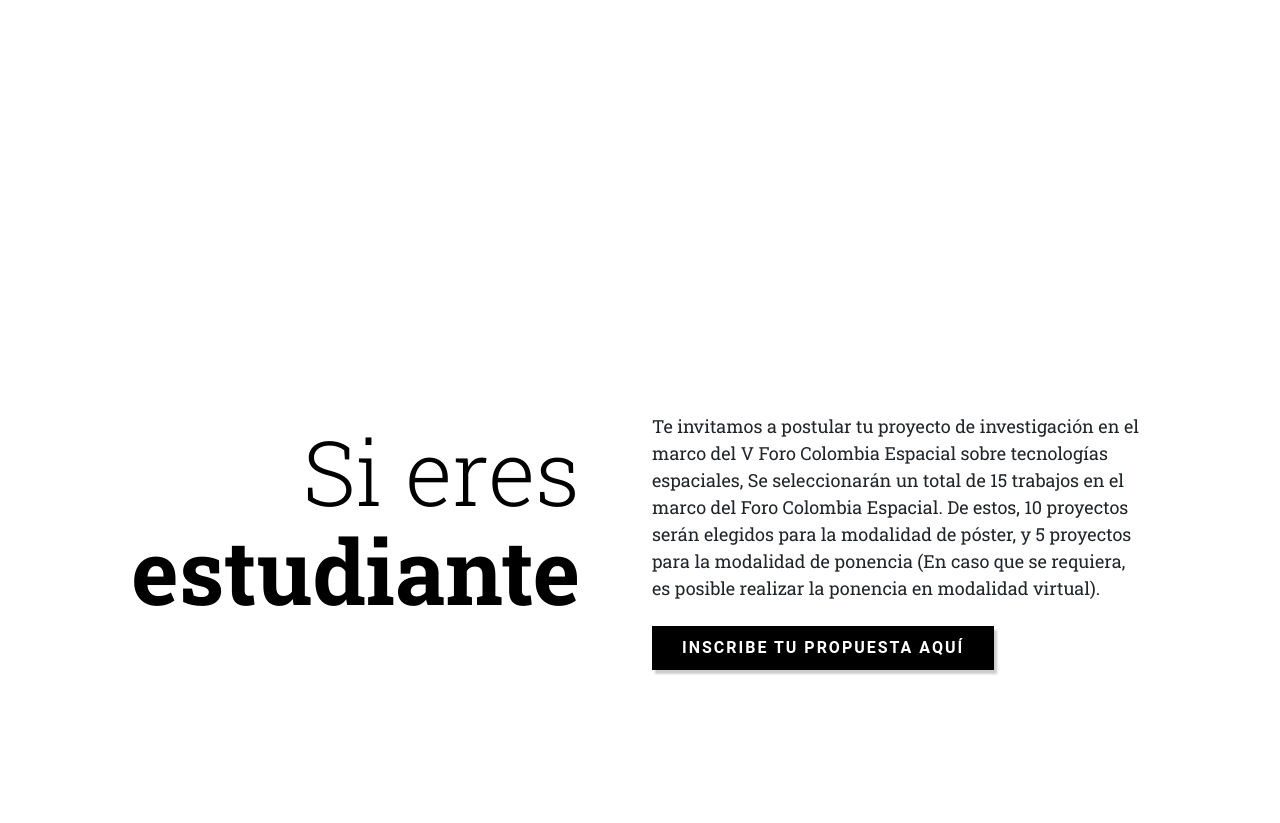
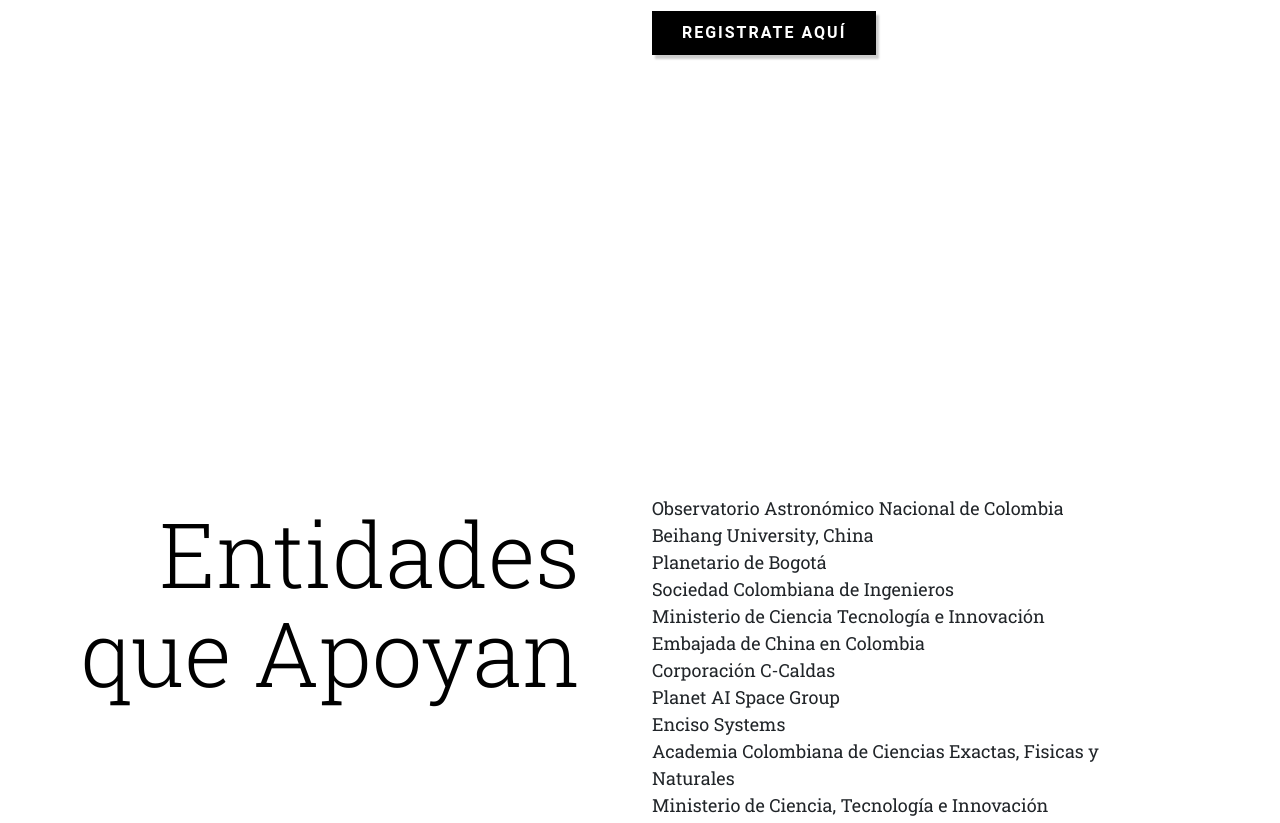
Before and after one commit to astronomiaoan/encuentrooan, a plain HTML site: page index.html in a window 1280 px wide. Shown: the part 2580-3403 px from the top of the page. Drawn offline with nearby package versions, Linux system fonts and the light colour scheme; a script that the page names is missing.

Commit message:
Update index.html

```diff
--- a/index.html
+++ b/index.html
@@ -104,7 +104,7 @@
                 </div>
                 <div class="col-lg-6 section-3-inner-col-right text-center">
                     <div class="primary-heading section-3-heading text-lg-end">
-                       Observatorio Astronómico <br>Nacional de Colombia <br> <span class="fw-bold"></span>
+                       Observatorio Astronómico <br>Nacional de Colombia <br> <span class="fw-bold"><br></span>
                     </div>
                     <div class="section-3-image-right text-lg-start">
                         <img src="./images/afiche2.png" class="img-fluid sec3-images sec3-img-right" alt="">
@@ -152,39 +152,6 @@ Este evento promete ser una oportunidad única para aprender de los avances más
                 </div>
             </div>
         </section>
-
-
-  <!-- SECCIÓN N° 4 -->
-        <section class="container-fluid section-4">
-            <div class="row">
-                <div class="col-lg-6">
-                    <div class="section-4-left text-center text-lg-end pe-0 pe-lg-5">
-                        <br>
-                        <span class="section-4-heading text__light">Si eres </span>
-                        <span class="section-4-heading text__light"></span>
-                        <span class="section-4-heading-bold fw-bolder">estudiante</span>
-                    </div>
-                </div>
-                <div class="col-lg-6">
-                    <div class="section-4-right text-center text-lg-start">
-                        <div class="sec4-blank"></div>
-                        <div class="sec4-text">
-                          Te invitamos a postular tu proyecto de investigación en el marco del V Foro Colombia Espacial sobre tecnologías espaciales,
-
-Se seleccionarán un total de 15 trabajos en el marco del Foro Colombia Espacial. De estos, 10 proyectos serán elegidos para la modalidad de póster, y 5 proyectos para la modalidad de ponencia (En caso que se requiera, es posible realizar la ponencia en modalidad virtual).</div>
-                          <br>
-                        <div class="sec4-button">
-                            <button class="sec4-btn text-uppercase fw-bold" onclick="location.href='https://docs.google.com/forms/d/e/1FAIpQLSfeGOWnS_zVaSA3oRx7rqpxprR3MSqcgP3GAsocpOZ0dNrjfw/viewform'">
-                            Inscribe tu propuesta aquí
-                            </button>
-                        </div>
-                    </div>
-                </div>
-            </div>
-        </section>
-
-
-
 
 
  <!-- SECTION NO 4 SOC -->
```
